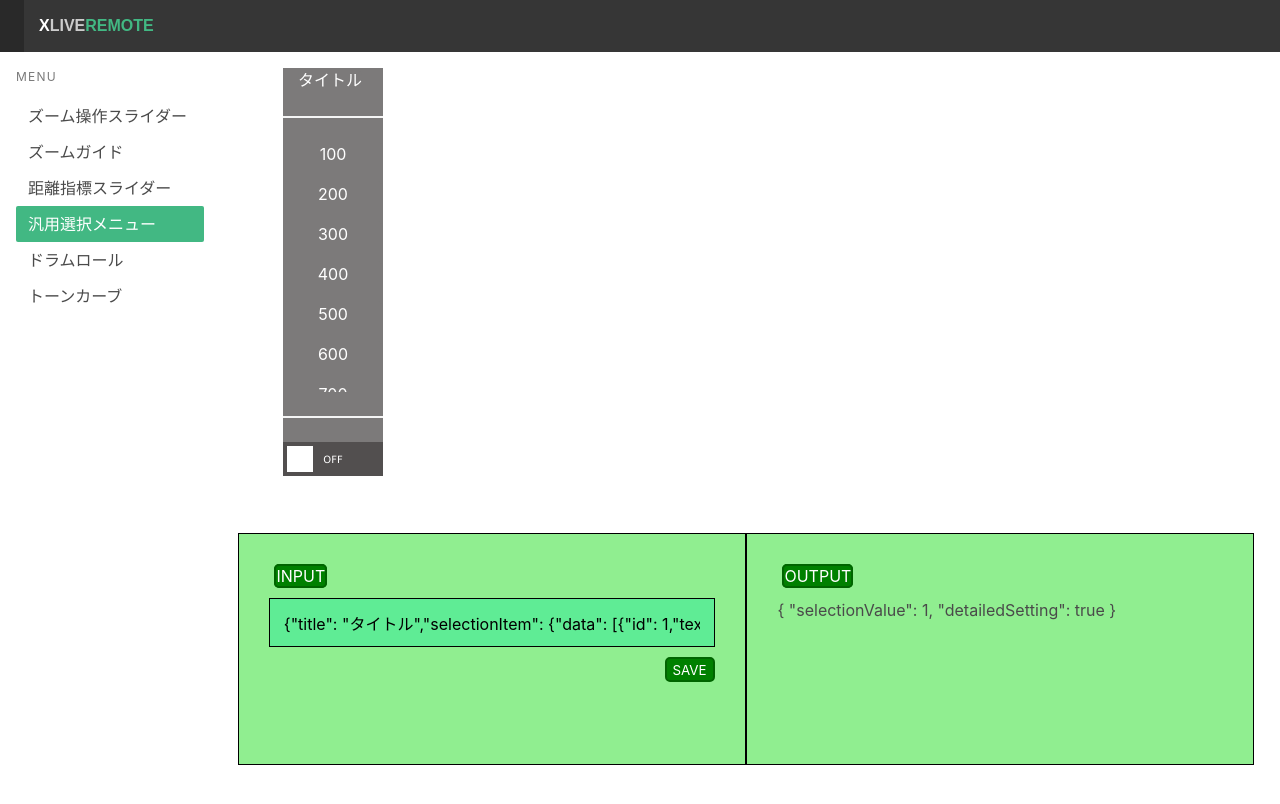
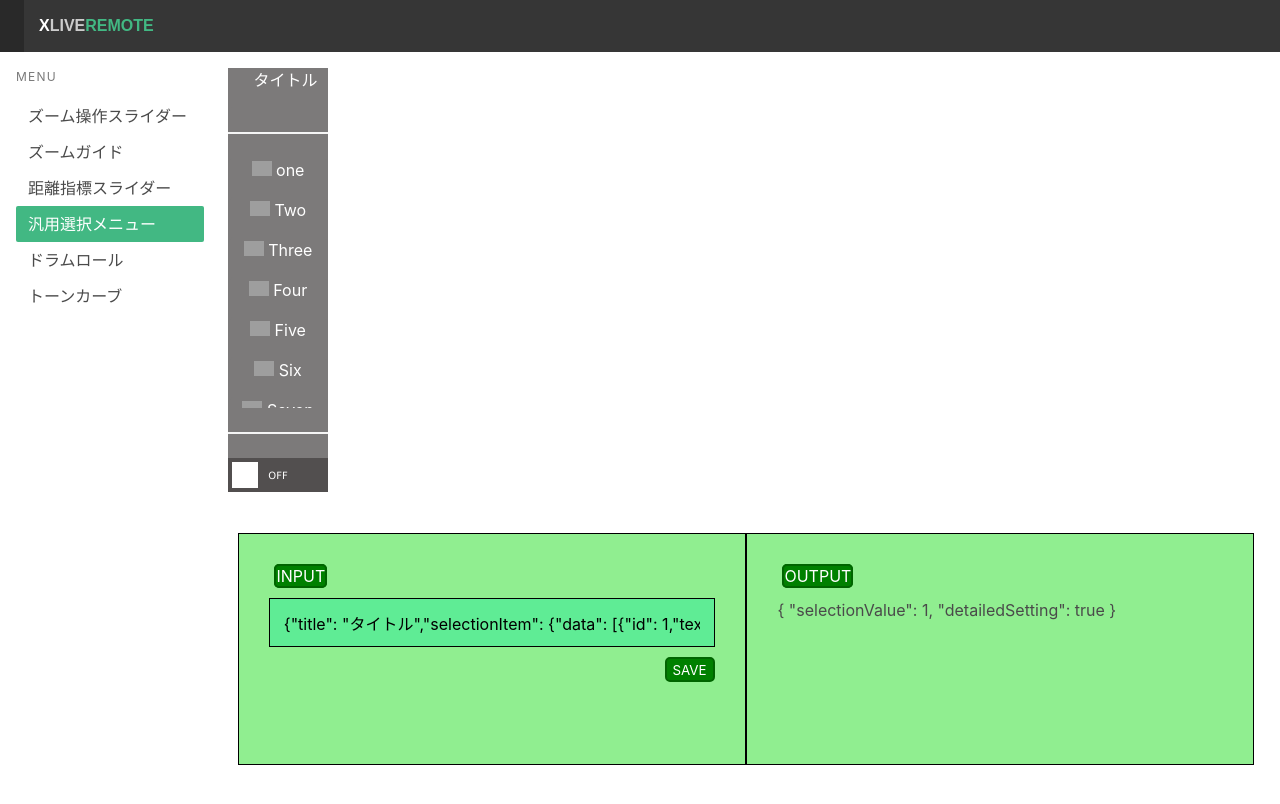
Before and after one commit to sanoj2308/x-live-remote, a Vue app in the folder x-live-remote/: page /general-purpose-menu in a window 1280 px wide. Shown: the top 804 px of the page. Built offline with nearby package versions, Linux system fonts and the light colour scheme; grey boxes are pictures that could not be loaded.

Commit message:
Modifying the data structure of general pupose menu

```diff
--- a/x-live-remote/src/design/_selection-menu-style.scss
+++ b/x-live-remote/src/design/_selection-menu-style.scss
@@ -1,8 +1,7 @@
 div.scrollable-container {
-  display: flex;
+  display: block;
   width: 100%;
   height: 400px;
-
 }
 
 div.scrollable-container-column {
@@ -11,7 +10,6 @@ div.scrollable-container-column {
   width: 100px;
   height: 400px;
   background-color: rgb(124, 122, 122);
-
 }
 
 div.scrollable-column {
@@ -27,13 +25,13 @@ div.scrollable-column-child {
   top: 0;
   bottom: 0;
   left: 0;
-  right: -17px; /* Increase/Decrease this value for cross-browser compatibility */
+  right: -21px;
   overflow-y: scroll;
   background-color: rgb(124, 122, 122);
 }
 
 .selection-menu {
-  width:  100px;
+  width: 100px;
   height: 40px;
   text-decoration: none;
   text-align: center;
@@ -49,7 +47,7 @@ div.scrollable-column-child {
 }
 
 label.selection-heading {
-  width:  100px;
+  width: 100px;
   height: 40px;
   text-decoration: none;
   margin-left: 15px;
--- a/x-live-remote/src/shared/data.js
+++ b/x-live-remote/src/shared/data.js
@@ -1,21 +1,81 @@
+const generalPurposeClassOne = {
+  name: "one",
+  icon: "https://img.icons8.com/ios/50/000000/a.png",
+};
+const generalPurposeClassTwo = {
+  name: "Two",
+  icon: "https://img.icons8.com/ios/50/000000/b.png",
+};
+const generalPurposeClassThree = {
+  name: "Three",
+  icon: "https://img.icons8.com/ios/50/000000/c.png",
+};
+const generalPurposeClassFour = {
+  name: "Four",
+  icon: "https://img.icons8.com/ios/50/000000/d.png",
+};
+const generalPurposeClassFive = {
+  name: "Five",
+  icon: "https://img.icons8.com/ios/50/000000/e.png",
+};
+const generalPurposeClassSix = {
+  name: "Six",
+  icon: "https://img.icons8.com/ios/50/000000/f.png",
+};
+const generalPurposeClassSeven = {
+  name: "Seven",
+  icon: "https://img.icons8.com/ios/50/000000/g.png",
+};
+const generalPurposeClassEight = {
+  name: "Eight",
+  icon: "https://img.icons8.com/ios/50/000000/h.png",
+};
+const generalPurposeClassNine = {
+  name: "Nine",
+  icon: "https://img.icons8.com/ios/50/000000/j.png",
+};
+const generalPurposeClassTen = {
+  name: "Ten",
+  icon: "https://img.icons8.com/ios/50/000000/k.png",
+};
+const generalPurposeClassEleven = {
+  name: "Eleven",
+  icon: "https://img.icons8.com/ios/50/000000/l.png",
+};
 
+const generalPurposeTextInput = {
+  data: [
+    { id: 1, text: "100", class: null },
+    { id: 2, text: "200", class: null },
+    { id: 3, text: "300", class: null },
+    { id: 4, text: "400", class: null },
+    { id: 5, text: "500", class: null },
+    { id: 6, text: "600", class: null },
+    { id: 7, text: "700", class: null },
+    { id: 8, text: "800", class: null },
+    { id: 9, text: "900", class: null },
+    { id: 10, text: "1000", class: null },
+    { id: 11, text: "1100", class: null },
+  ],
+};
 
-const generalPurposeInput = {
-  "data": [
-  { "id" : 1, "text" : "100", "class" : null },
-  { "id" : 2, "text" : "200", "class" : null },
-  { "id" : 3, "text" : "300", "class" : null },
-  { "id" : 4, "text" : "400", "class" : null },
-  { "id" : 5, "text" : "500", "class" : null },
-  { "id" : 6, "text" : "600", "class" : null },
-  { "id" : 7, "text" : "700", "class" : null },
-  { "id" : 8, "text" : "800", "class" : null },
-  { "id" : 9, "text" : "900", "class" : null },
-  { "id" : 10, "text" : "1000", "class" : null },
-  { "id" : 11, "text" : "1100", "class" : null }
-  ]
- }
+const generalPurposeClassInput = {
+  data: [
+    { id: 1, text: null, class: generalPurposeClassOne },
+    { id: 2, text: null, class: generalPurposeClassTwo },
+    { id: 3, text: null, class: generalPurposeClassThree },
+    { id: 4, text: null, class: generalPurposeClassFour },
+    { id: 5, text: null, class: generalPurposeClassFive },
+    { id: 6, text: null, class: generalPurposeClassSix },
+    { id: 7, text: null, class: generalPurposeClassSeven },
+    { id: 8, text: null, class: generalPurposeClassEight },
+    { id: 9, text: null, class: generalPurposeClassNine },
+    { id: 10, text: null, class: generalPurposeClassTen },
+    { id: 11, text: null, class: generalPurposeClassEleven },
+  ],
+};
 
 export const data = {
-  generalPurposeInput
+  generalPurposeTextInput,
+  generalPurposeClassInput,
 };
--- a/x-live-remote/src/views/general-purpose-selection-menu/general-purpose-menu.vue
+++ b/x-live-remote/src/views/general-purpose-selection-menu/general-purpose-menu.vue
@@ -1,9 +1,12 @@
 <template>
   <div class="scrollable-container">
     <div class="scrollable-container-column">
-      <label class="selection-heading">
-        {{ input.title }}
-      </label>
+      <div class="selection-menu">
+        <label class="selection-heading">
+          {{ input.title }}
+        </label>
+      </div>
+
       <hr size="1" width="100%" color="lightgreen" />
       <div class="scrollable-column">
         <div class="scrollable-column-child">
@@ -13,7 +16,15 @@
             :key="item.id"
             @click="menuAction(item.id)"
           >
-            {{ item.text }}
+            <div class="" v-if="item.text">
+              {{ item.text }}
+            </div>
+            <div class="" v-if="item.class">
+              <span>
+                <img :src="item.class.icon" width="20" height="15" />
+                {{ item.class.name }}
+              </span>
+            </div>
           </li>
         </div>
       </div>
--- a/x-live-remote/src/views/general-purpose-selection-menu/parent.vue
+++ b/x-live-remote/src/views/general-purpose-selection-menu/parent.vue
@@ -42,7 +42,7 @@ export default {
   },
   methods: {
     loadInput() {
-      this.input.selectionItem = data.generalPurposeInput;
+      this.input.selectionItem = data.generalPurposeClassInput;
       this.inputString = JSON.stringify(this.input, null, "\n");
       this.outputString = JSON.stringify(this.output, null, "\n");
     },
```
